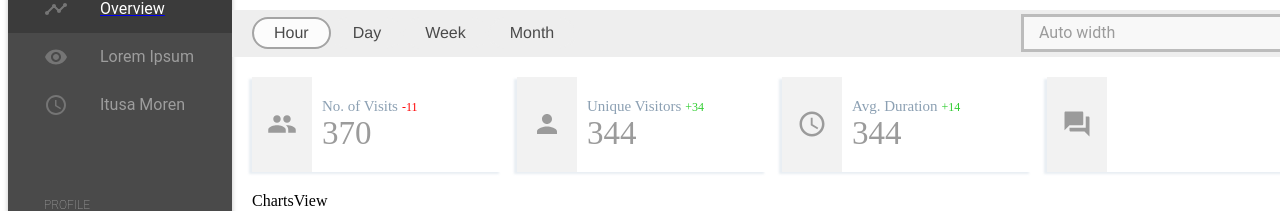
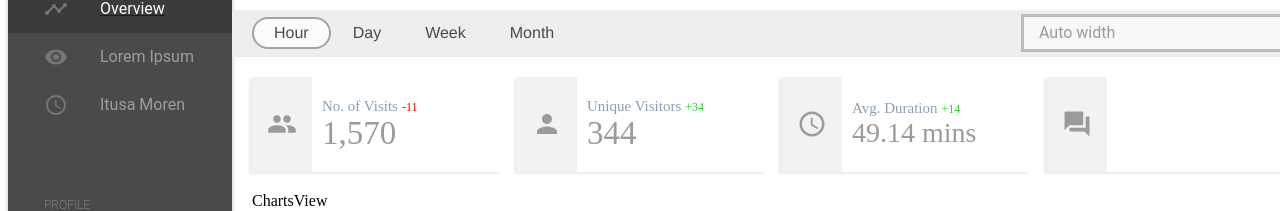
Before and after one commit to derek-young/analytics_dashboard, a React app: page /#/overview in a window 1280 px wide. Shown: the part 167-378 px from the top of the page. Built offline with nearby package versions, Linux system fonts and the light colour scheme; the HTML template or start-up script is replaced by a standard one; what react-tap-event-plugin would draw is missing.

Commit message:
SingleMetric component

```diff
--- a/client/src/components/Overview/Analytics/AnalyticsView/AnalyticsView.jsx
+++ b/client/src/components/Overview/Analytics/AnalyticsView/AnalyticsView.jsx
@@ -26,12 +26,13 @@ const AnalyticsView = ({ analytics }) => (
     {analytics.data.map(({ key, name, values, deltas, type }, i) => {
       const value = values.reduce(sum);
       const delta = deltas.reduce(sum);
+      const average = value / values.length;
 
       return (
         <SingleMetric
           key={i}
           icon={icons[key]}
-          {...{ name, value, delta, type, iconStyles }}
+          {...{ name, value, average, delta, type, iconStyles }}
         />
       );
     })}
--- a/client/src/components/Overview/Analytics/AnalyticsView/SingleMetric.jsx
+++ b/client/src/components/Overview/Analytics/AnalyticsView/SingleMetric.jsx
@@ -7,11 +7,11 @@ const SingleMetric = ({
   delta,
   value,
   type,
+  average,
   icon: Icon,
   iconStyles
 }) => (
   <div className={analyticStyles.metric}>
-    {console.log(type)}
     <div className={analyticStyles.icon}>
       <Icon style={iconStyles} />
     </div>
@@ -22,7 +22,8 @@ const SingleMetric = ({
             {name}
           </span>
           &nbsp;
-          {delta >= 0
+          {
+            delta >= 0
             ?
             <span className={analyticStyles['data__delta-positive']}>
               +{delta}
@@ -33,13 +34,20 @@ const SingleMetric = ({
             </span>
           }
         </div>
-        <div className={analyticStyles['data__bottom']}>
-          {value}
-        </div>
+        {
+          type === 'minutes'
+          ?
+          <div className={analyticStyles['data__bottom-mins']}>
+            {average.toFixed(2) + ' mins'}
+          </div>
+          :
+          <div className={analyticStyles['data__bottom-count']}>
+            {value.toLocaleString()}
+          </div>
+        }
       </div>
     </div>
   </div>
 );
 
-
 export default SingleMetric;
--- a/client/src/components/Overview/Analytics/AnalyticsView/analyticStyles.css
+++ b/client/src/components/Overview/Analytics/AnalyticsView/analyticStyles.css
@@ -26,9 +26,16 @@
   align-items: baseline;
 }
 
-.data__bottom {
+.data__bottom-count, .data__bottom-mins {
+  color: #9b9b9b;
+}
+
+.data__bottom-count {
   font-size: 33px;
-  color: #9b9b9b;
+}
+
+.data__bottom-mins {
+  font-size: 28px;
 }
 
 .data__title {
```
Also changed, not shown: client/src/redux/reducers/analyticsReducer.js (+6 -6 lines).
